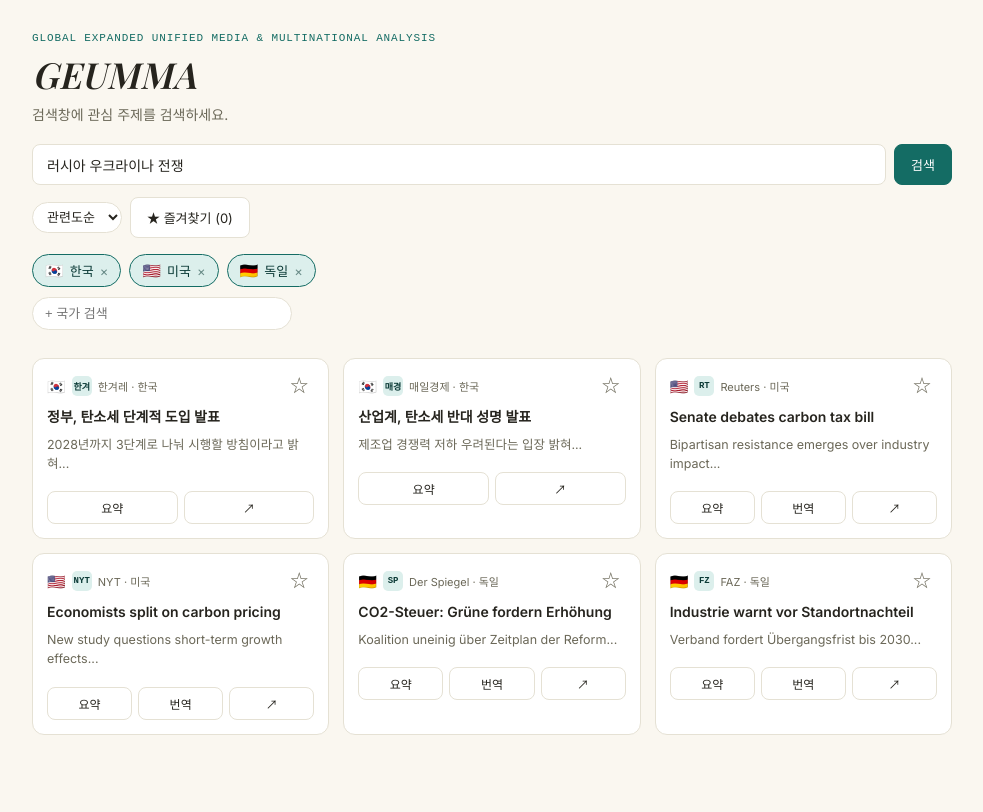
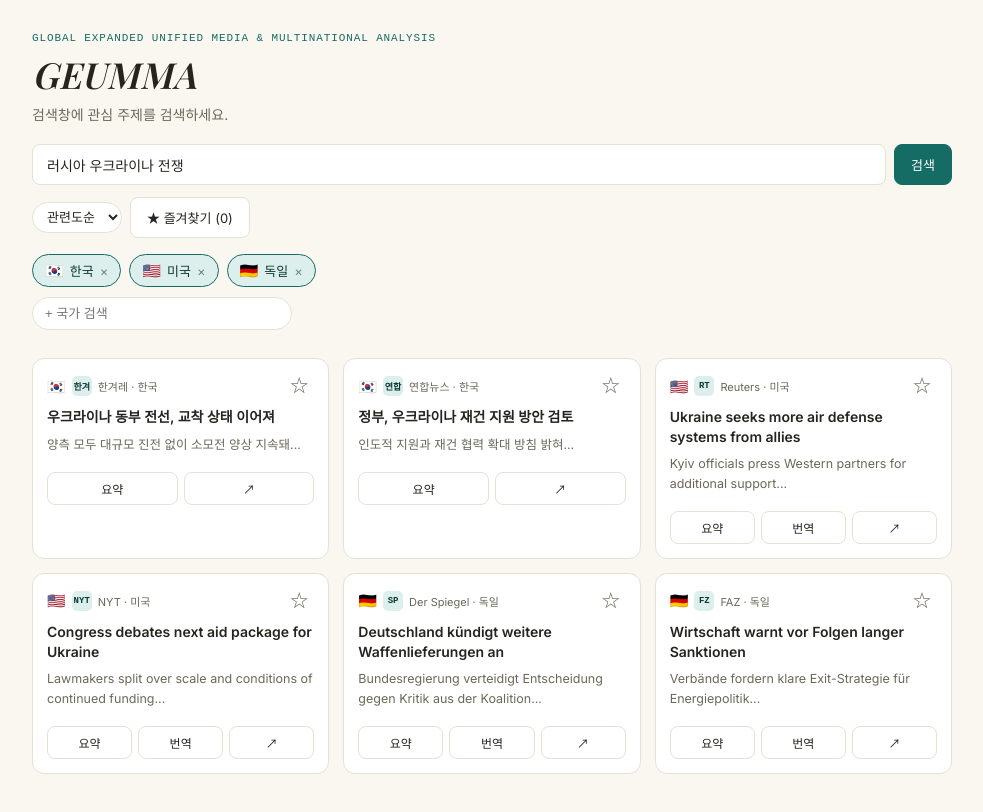
Before and after one commit to greennel/geumma, a website: page index.html in a window 1280 px wide. Shown: the whole page, without its empty margins (148-1131 px from the left). Drawn offline with nearby package versions, Linux system fonts and the light colour scheme; a web font is replaced by a local one.

Commit message:
Update articles in index.html with new content

```diff
--- a/index.html
+++ b/index.html
@@ -191,24 +191,24 @@ function flagImg(code){
 }
 
 const ARTICLES = [
-  { id:'kr1', country:'KR', lang:'ko', source:'한겨레', logo:'한겨', stance:'pro',
-    title:'정부, 탄소세 단계적 도입 발표',
-    snippet:'2028년까지 3단계로 나눠 시행할 방침이라고 밝혀...' },
-  { id:'kr2', country:'KR', lang:'ko', source:'매일경제', logo:'매경', stance:'con',
-    title:'산업계, 탄소세 반대 성명 발표',
-    snippet:'제조업 경쟁력 저하 우려된다는 입장 밝혀...' },
+  { id:'kr1', country:'KR', lang:'ko', source:'한겨레', logo:'한겨', stance:'neu',
+    title:'우크라이나 동부 전선, 교착 상태 이어져',
+    snippet:'양측 모두 대규모 진전 없이 소모전 양상 지속돼...' },
+  { id:'kr2', country:'KR', lang:'ko', source:'연합뉴스', logo:'연합', stance:'neu',
+    title:'정부, 우크라이나 재건 지원 방안 검토',
+    snippet:'인도적 지원과 재건 협력 확대 방침 밝혀...' },
   { id:'us1', country:'US', lang:'en', source:'Reuters', logo:'RT', stance:'neu',
-    title:'Senate debates carbon tax bill',
-    snippet:'Bipartisan resistance emerges over industry impact...' },
+    title:'Ukraine seeks more air defense systems from allies',
+    snippet:'Kyiv officials press Western partners for additional support...' },
   { id:'us2', country:'US', lang:'en', source:'NYT', logo:'NYT', stance:'pro',
-    title:'Economists split on carbon pricing',
-    snippet:'New study questions short-term growth effects...' },
+    title:'Congress debates next aid package for Ukraine',
+    snippet:'Lawmakers split over scale and conditions of continued funding...' },
   { id:'de1', country:'DE', lang:'de', source:'Der Spiegel', logo:'SP', stance:'pro',
-    title:'CO2-Steuer: Grüne fordern Erhöhung',
-    snippet:'Koalition uneinig über Zeitplan der Reform...' },
+    title:'Deutschland kündigt weitere Waffenlieferungen an',
+    snippet:'Bundesregierung verteidigt Entscheidung gegen Kritik aus der Koalition...' },
   { id:'de2', country:'DE', lang:'de', source:'FAZ', logo:'FZ', stance:'con',
-    title:'Industrie warnt vor Standortnachteil',
-    snippet:'Verband fordert Übergangsfrist bis 2030...' },
+    title:'Wirtschaft warnt vor Folgen langer Sanktionen',
+    snippet:'Verbände fordern klare Exit-Strategie für Energiepolitik...' },
 ];
 
 let selectedCountries = new Set(DEFAULT_COUNTRIES);
```
